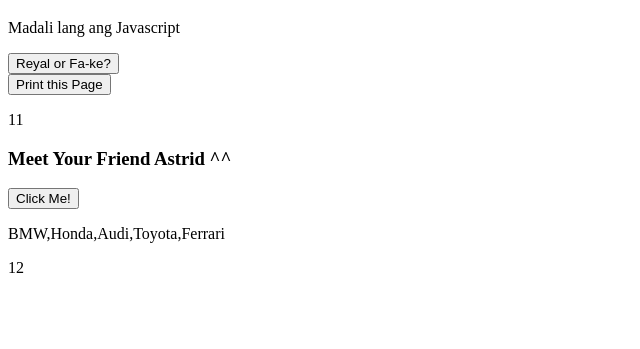
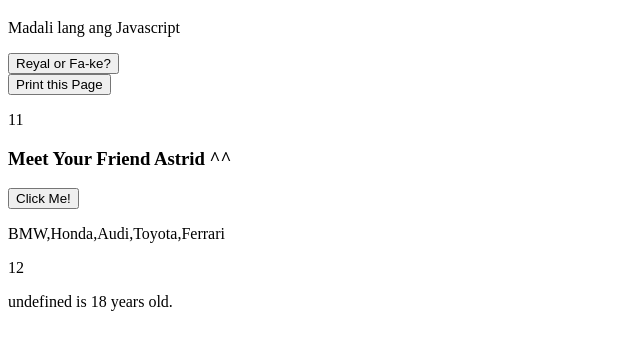
Before and after one commit to christinearroyo/LearningJScript, a plain HTML site: page index.html in a window 1280 px wide. Shown: the part 61-410 px from the top of the page, without its empty margins (0-640 px from the left). Drawn offline with Linux system fonts and the light colour scheme.

Commit message:
javascript

```diff
--- a/index.html
+++ b/index.html
@@ -21,6 +21,8 @@
 
     <p id="demo5"></p>
 
+    <p id="demo6"></p>
+
     <script src="index.js"></script>
 </body>
 </html>
--- a/index.js
+++ b/index.js
@@ -55,3 +55,13 @@ function myFunction(p1, p2) {
 
 let result = myFunction(4, 3);
 document.getElementById("demo5").innerHTML = result;
+
+const girl = {
+    firstName: "Tin",
+    lastName: "Arroyo",
+    age: 18,
+    eyeColor: "black"
+};
+
+document.getElementById("demo6").innerHTML =
+person.firstName + " is " + person.age + " years old.";
```
